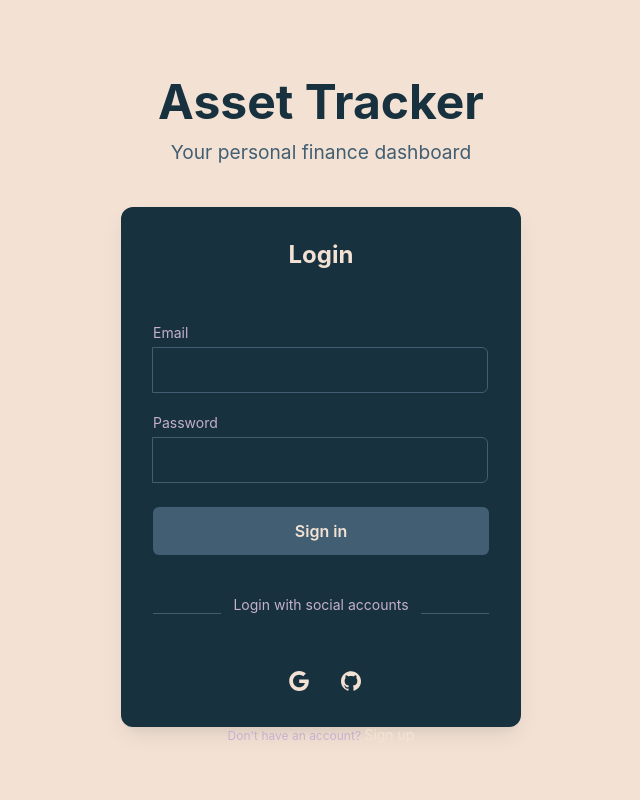
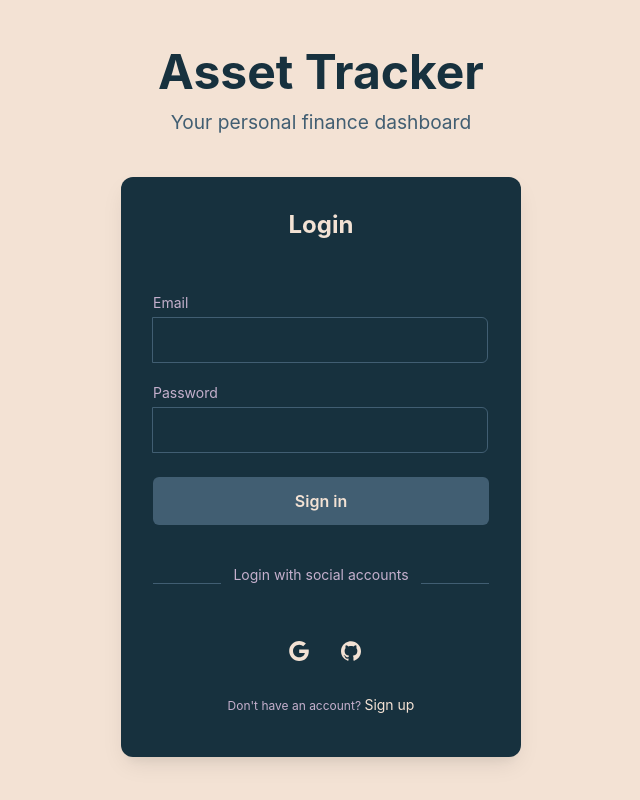
Before and after one commit to tlsstern/AssetTracker, a React (Create React App) app in the folder asset-tracker-app/: page /login in a window 1280 px wide. Shown: the whole page, without its empty margins (319-959 px from the left). Built offline with nearby package versions, Linux system fonts and the light colour scheme.

Commit message:
Fixed the login so everything is on it

```diff
--- a/asset-tracker-app/src/components/Login.css
+++ b/asset-tracker-app/src/components/Login.css
@@ -32,7 +32,7 @@
 .flip-container {
   perspective: 1000px;
   width: 100%;
-  min-height: 520px;
+  min-height: 580px;
 }
 
 .flip-container.flipped .flipper {
@@ -44,7 +44,7 @@
   transform-style: preserve-3d;
   position: relative;
   height: 100%;
-  min-height: 520px;
+  min-height: 580px;
 }
 
 .front, .back {
```
